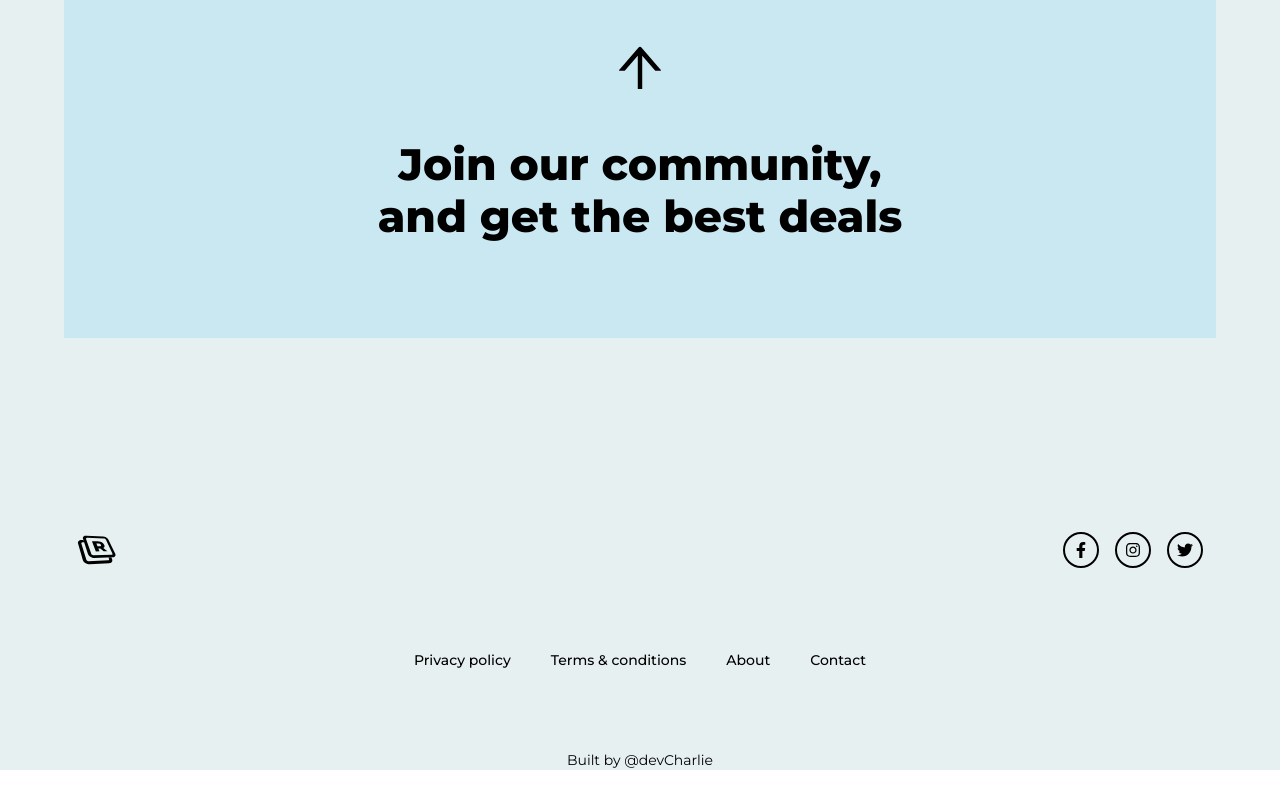
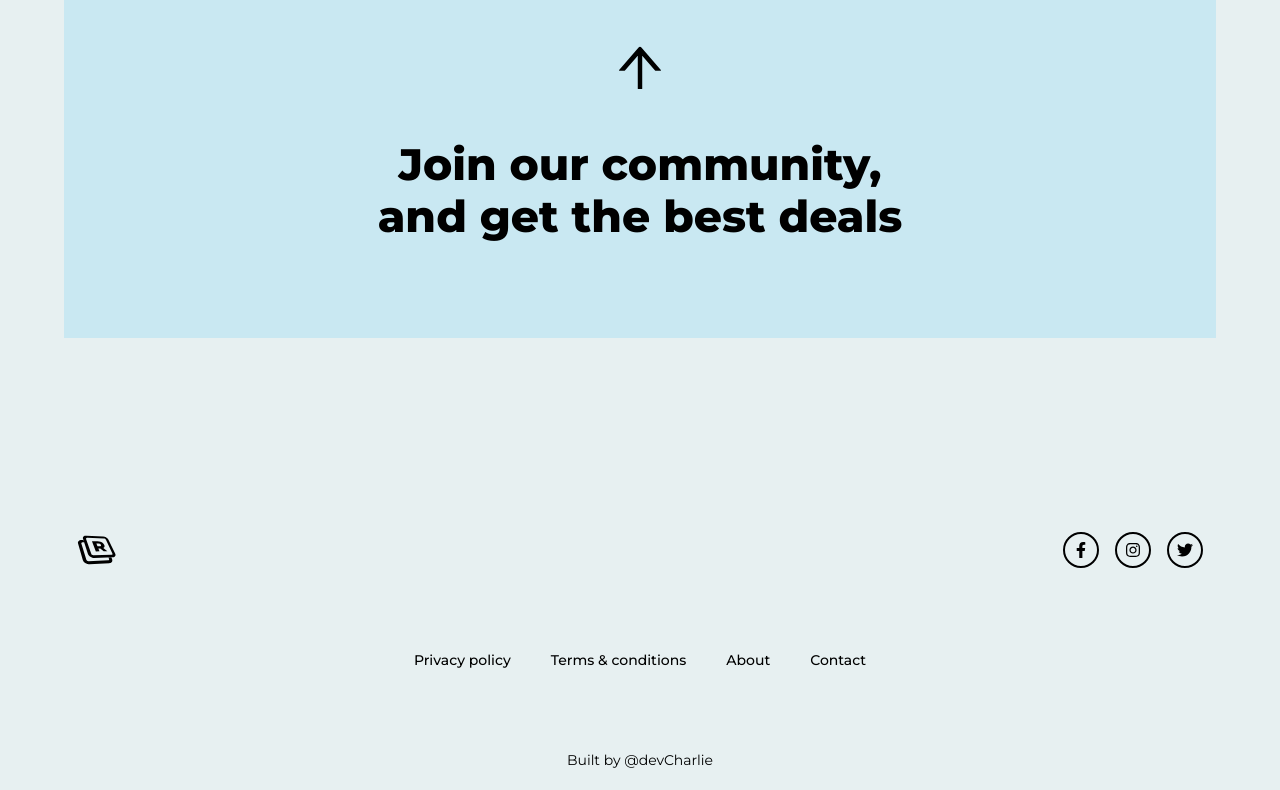
Before and after one commit to Davidcharlie381/rentage, a Next.js app: page / in a window 1280 px wide. Shown: the part 2944-3734 px from the top of the page. Built offline with nearby package versions, Linux system fonts and the light colour scheme.

Commit message:
Update FooterSection.jsx

```diff
--- a/components/FooterSection.jsx
+++ b/components/FooterSection.jsx
@@ -50,7 +50,7 @@ const FooterSection = () => {
           <li className="text-black hover:text-orange transition-smooth">Contact</li>
         </ul>
       </div>
-      <small className="text-center text-sm block mx-auto mb-5">Built by @devCharlie</small>
+      <small className="text-center text-sm block mx-auto pb-5">Built by @devCharlie</small>
     </section>
   );
 };
```
